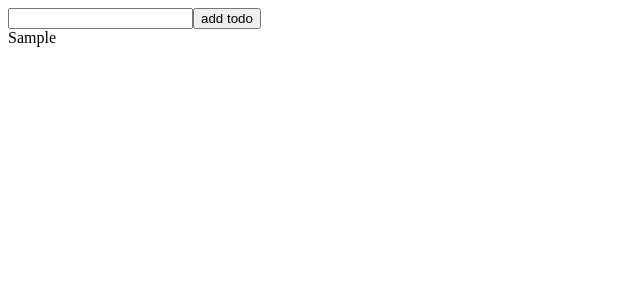
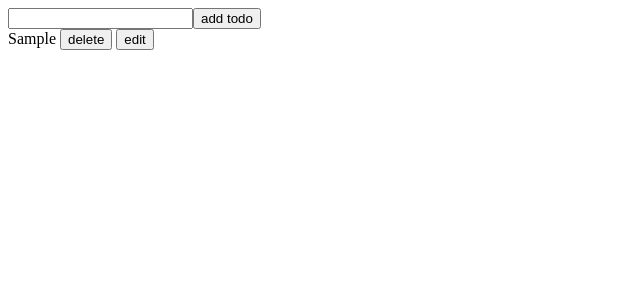
Before and after one commit to anishs7559/todolist, a React (Create React App) app in the folder todolist/: page / in a window 1280 px wide. Both pictures are taken after typing "Sample" into the empty fields and a click on the button "add todo". Shown: the top 300 px of the page, without its empty margins (0-640 px from the left). Built offline with nearby package versions, Linux system fonts and the light colour scheme.

Commit message:
added delete button

```diff
--- a/todolist/src/App.js
+++ b/todolist/src/App.js
@@ -3,6 +3,7 @@ import React,{useState} from 'react';
 const App = () => {
   const [todo,setTodo]=useState([])
   const [todos,setTodos]=useState('')
+  const [edit,setEdit] =useState([])
   function handleSubmit(e){
   e.preventDefault()
   setTodo([...todo,{ text:todos,
@@ -10,6 +11,10 @@ const App = () => {
     complete:false}])
   setTodos('')
   }
+ function handleDelete(id){
+   const updatedTodo=[...todo].filter((todo)=>todo.id!==id)
+   setTodo(updatedTodo)
+ }
   return (
   <div>
     <form onSubmit={handleSubmit} >
@@ -19,7 +24,7 @@ const App = () => {
    {todo.map((newtodo)=>{
      return(
 
-       <div key={newtodo.id}>{newtodo.text}</div>
+       <div key={newtodo.id}>{newtodo.text} <button onClick={()=>{handleDelete(newtodo.id)}}>delete</button> <button>edit</button></div>
      )
    })}
   </div>
```
